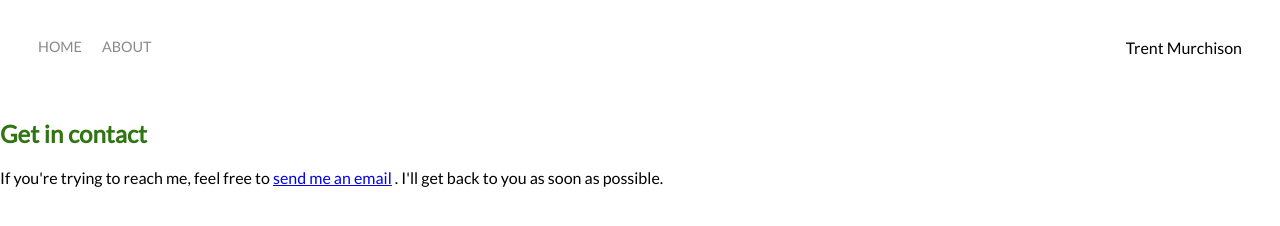
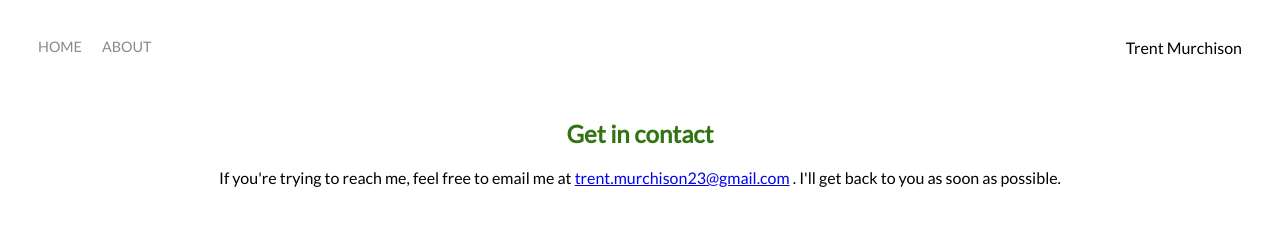
Before and after one commit to sporkenthusiast/murchisondev, a plain HTML site: page contact.html in a window 1280 px wide. Drawn offline with Linux system fonts and the light colour scheme.

Commit message:
Updated contact style

```diff
--- a/contact.html
+++ b/contact.html
@@ -29,8 +29,8 @@
             <div class="content-wrapper">
                 <div class="contact-wrapper">
                     <h2> Get in contact </h2>
-                    <p> If you're trying to reach me, feel free to
-                        <a href="mailto: trent.murchison23@gmail.com"> send me an email</a> . I'll get back to you as soon as possible.
+                    <p> If you're trying to reach me, feel free to email me at
+                        <a href="mailto: trent.murchison23@gmail.com"> trent.murchison23@gmail.com</a> . I'll get back to you as soon as possible.
                     </p>
                 </div>
             </div>
--- a/styles.css
+++ b/styles.css
@@ -130,6 +130,10 @@ h1, h2{
   margin-left: 15px;
 }
 
-.social-img{
+.social-img {
   width: 30%;
 }
+
+.contact-wrapper {
+  text-align: center;
+}
```
Also changed, not shown: projects.html (+7 -1 lines).
